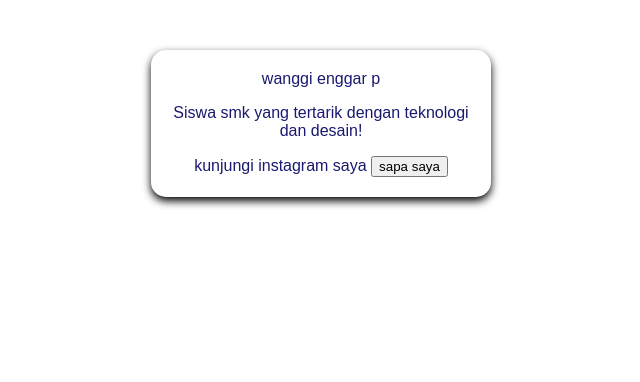
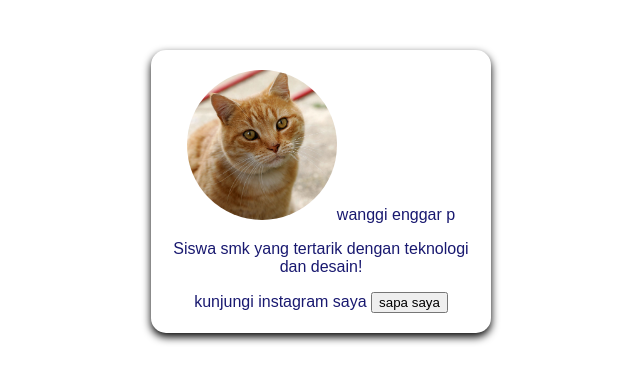
Before and after one commit to enggar07/enggar778, a plain HTML site: page index.html in a window 1280 px wide. Shown: the whole page, without its empty margins (319-959 px from the left). Drawn offline with Linux system fonts and the light colour scheme.

Commit message:
Update index.html

```diff
--- a/index.html
+++ b/index.html
@@ -8,7 +8,7 @@
   <div class="kartu-profil">
   <!..konten yang terlihat oleh pengunjung akan diisi..>
   </body>
-  <img src="foto-profil.jpg" alt "Foto profil saya"
+  <img src="cat03.jpg" alt "Foto profil saya"
   <h1>wanggi enggar p</h1>
   <p>Siswa smk yang tertarik dengan teknologi dan desain!</p>
   <a<href="https://www.instagram.com/usernameanda">kunjungi instagram saya</a>
```
